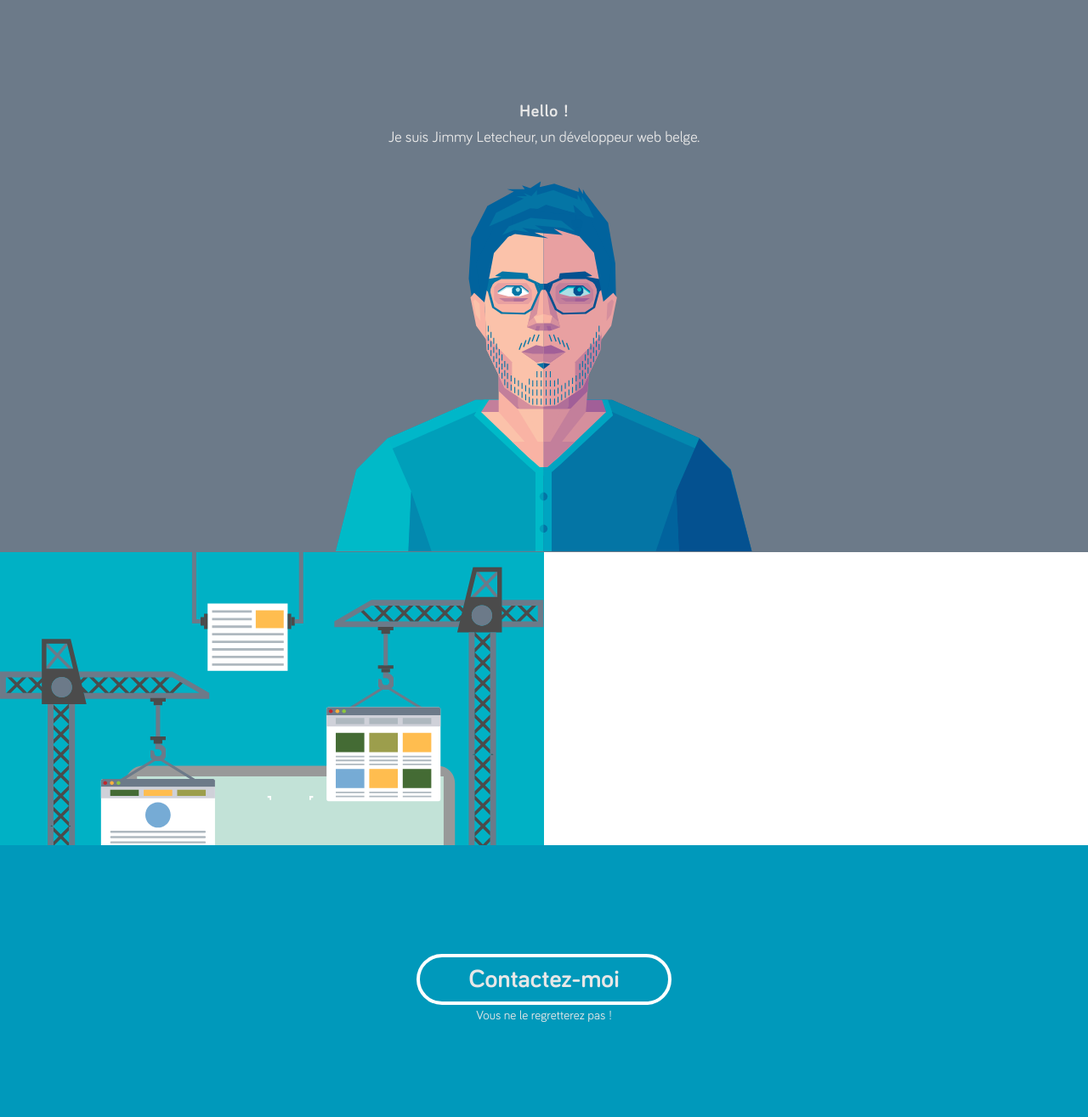
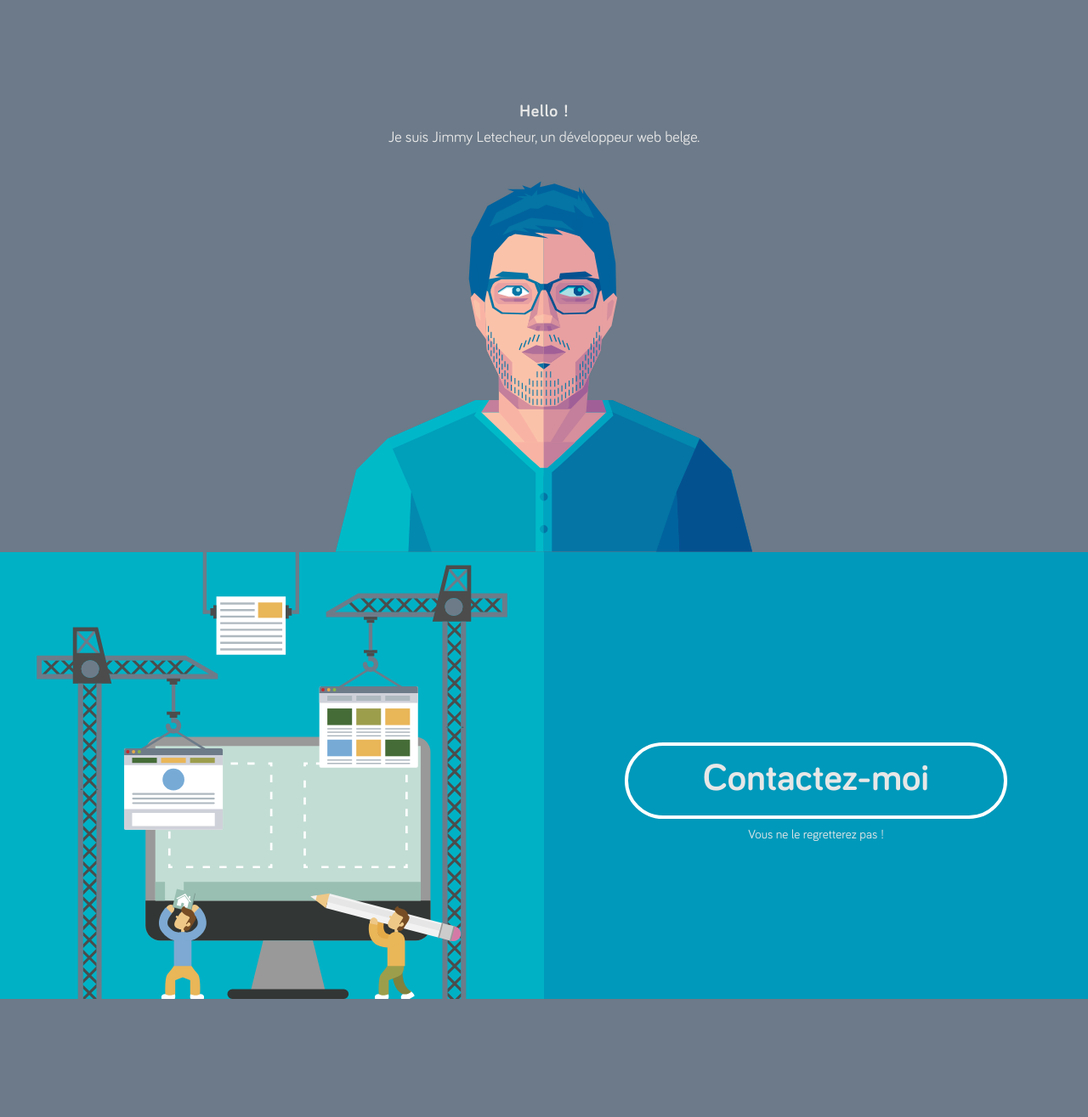
Before and after one commit to Jimmylet/Portfolio, a PHP site: page / in a window 1280 px wide. Shown: the part 53-1368 px from the top of the page at 85% size. After the commit the page ends 1229 px from the top, so only its background shows below. Run offline with PHP 8.4, Linux system fonts and the light colour scheme.

Commit message:
finish section.contact-me

```diff
--- a/www/index.html
+++ b/www/index.html
@@ -36,9 +36,7 @@
 							<span class="welcome__description">Je suis Jimmy Letecheur, un développeur web belge.</span>
 						</section>
 						<section class="contact-me">
-							<div class="contact-me__section-img">
-								<img class="contact-me__section-img__img" src="./img/contact-me_img.svg" alt="Je crées des sites web" width="623" height="592">
-							</div>
+							<img class="contact-me__img" src="./img/contact-me_img.svg" alt="Je crées des sites web" width="623" height="592">
 							<div class="contact-me__section-link">
 								<a href="" class="contact-me__section-link__link">
 									<h2 class="contact-me__section-link__title">Contactez-moi</h2>
--- a/www/stylus/base/base.styl
+++ b/www/stylus/base/base.styl
@@ -4,6 +4,7 @@ html
     height 100%
     -webkit-font-smoothing antialiased
     -moz-osx-font-smoothing antialiased
+
 
 a
     text-decoration none
--- a/www/stylus/components/section.contact-me_components.styl
+++ b/www/stylus/components/section.contact-me_components.styl
@@ -24,12 +24,14 @@
 
 @media screen and (min-width: 741px)
   .contact-me
-    &__section-img
-      position relative
-      max-height 34.5rem
-      display block
-      background-color color-light-blue
-      overflow hidden
-      &__img
-        width 100%
-        height auto
+    background-color color-light-blue
+
+@media screen and (min-width: 1017px)
+  .contact-me
+    &__section-link
+      &__link
+        width 45rem
+        height: 9rem
+        text-align center
+        line-height 7.2rem
+        font-size: 4.5rem
--- a/www/stylus/components/section.welcome_components.styl
+++ b/www/stylus/components/section.welcome_components.styl
@@ -5,7 +5,7 @@
   padding 0 1.5rem
   background-image url(../img/portrait_vector_home.svg)
   background-repeat no-repeat
-  background-position bottom center
+  background-position top center
   background-size 95%
   &__hello
     font-weight bold
--- a/www/stylus/objects/section.contact-me_objects.styl
+++ b/www/stylus/objects/section.contact-me_objects.styl
@@ -1,5 +1,5 @@
 .contact-me
-  &__section-img
+  &__img
     display none
   &__section-link
     position: relative
@@ -19,11 +19,33 @@
     top 50% + 10rem
 
 
-@media screen and (min-width: 741px)
+
+@media screen and (min-width: 700px)
   .contact-me
-    &__section-img
+    position: relative
+    height: 100%
+    &:after
+      content: "";
+      display: block;
+      clear: both;
+    &__img
+      display inline-block
+      vertical-align bottom
+      min-width: 50%
+      max-width 50%
+      height: auto
+    &__section-link
+      overflow: hidden
+      display inline-block
+      min-width 50%
+      max-width 50%
+      position: absolute
+      height: 100%
+      text-align: center
+      &__link
+        position: static
+        margin-top 35%
+    &__section-subtext
+      position: static
       display block
-      width 50%
-      &__img
-        min-height: 59.2rem
-        width: auto
+      margin-top 1rem
```
Also changed, not shown: Gruntfile.js (+10 -3 lines), www/css/styles.css, www/img/contact-me_img - copie.svg (added), www/img/contact-me_img.jpg (added), www/img/contact-me_img.svg, www/img/contact-me_img_originalblue.svg (added), www/img/portrait_vector_home - copie.svg (added), www/img/portrait_vector_home.svg.
